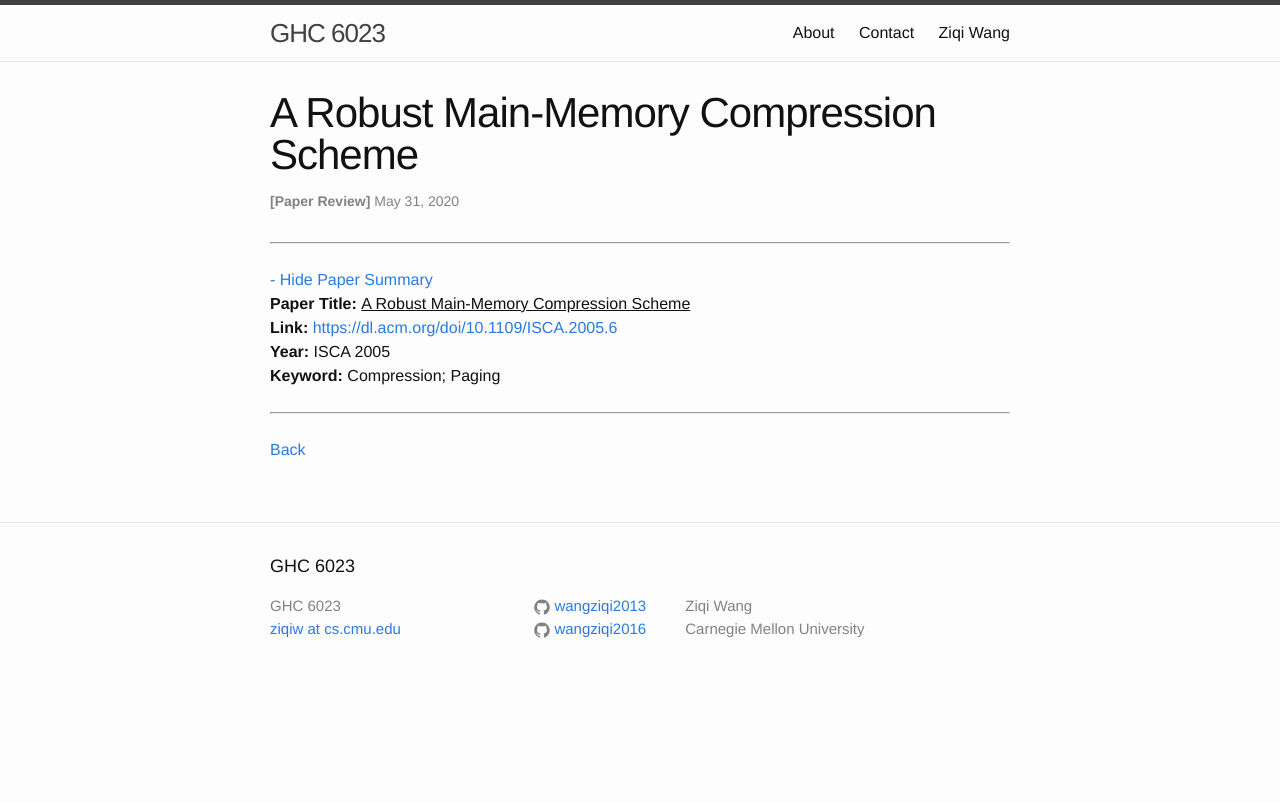
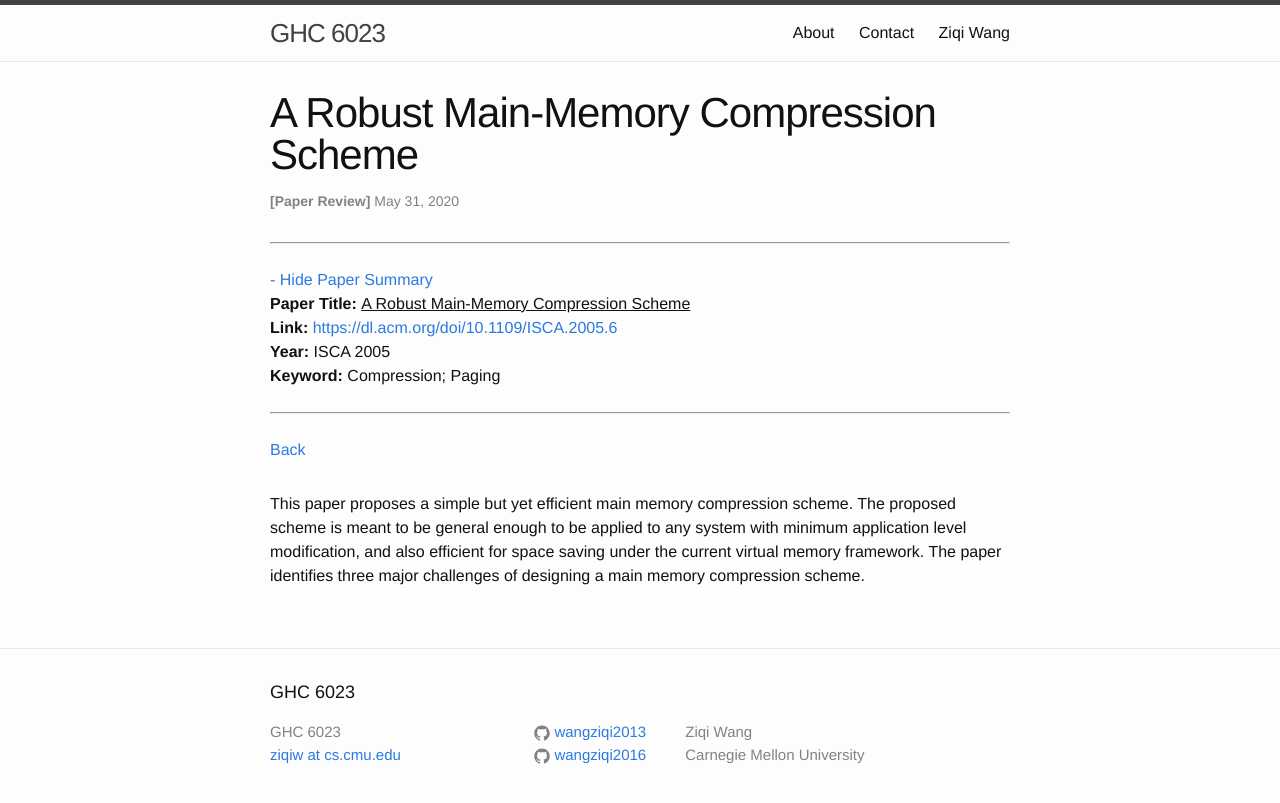
Before and after one commit to wangziqi2013/wangziqi2013.github.io, a Jekyll site: the page built from _posts/2020-05-31-a-robust-main-mem-compression-scheme.markdown, in a window 1280 px wide. Shown: the top 803 px of the page. Built offline with Jekyll 4.4.1, drawn with Linux system fonts in a browser that asks for light colours.

Commit message:
Adding goal

```diff
--- a/_posts/2020-05-31-a-robust-main-mem-compression-scheme.markdown
+++ b/_posts/2020-05-31-a-robust-main-mem-compression-scheme.markdown
@@ -12,3 +12,8 @@ htm_cd:
 htm_cr:
 version_mgmt:
 ---
+
+This paper proposes a simple but yet efficient main memory compression scheme. The proposed scheme is meant to be general
+enough to be applied to any system with minimum application level modification, and also efficient for space saving
+under the current virtual memory framework. The paper identifies three major challenges of designing a main memory
+compression scheme.
```
